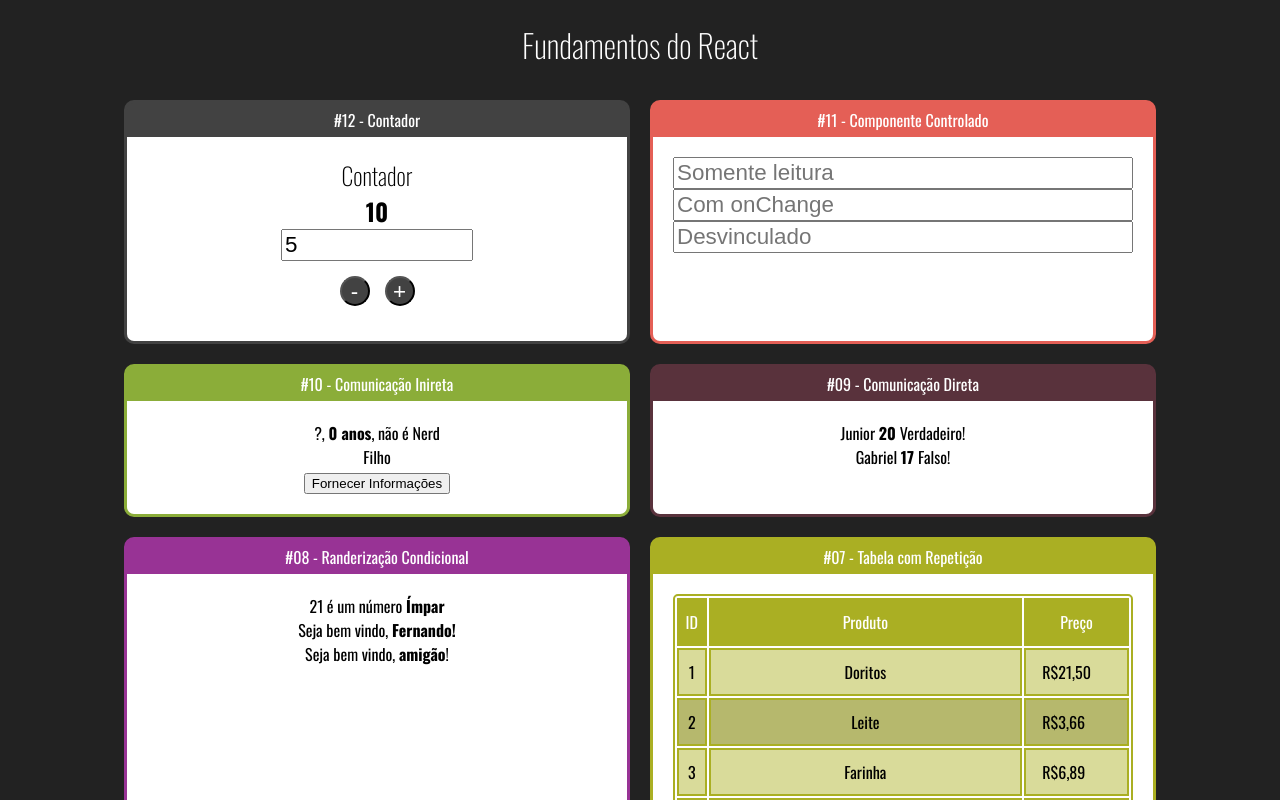
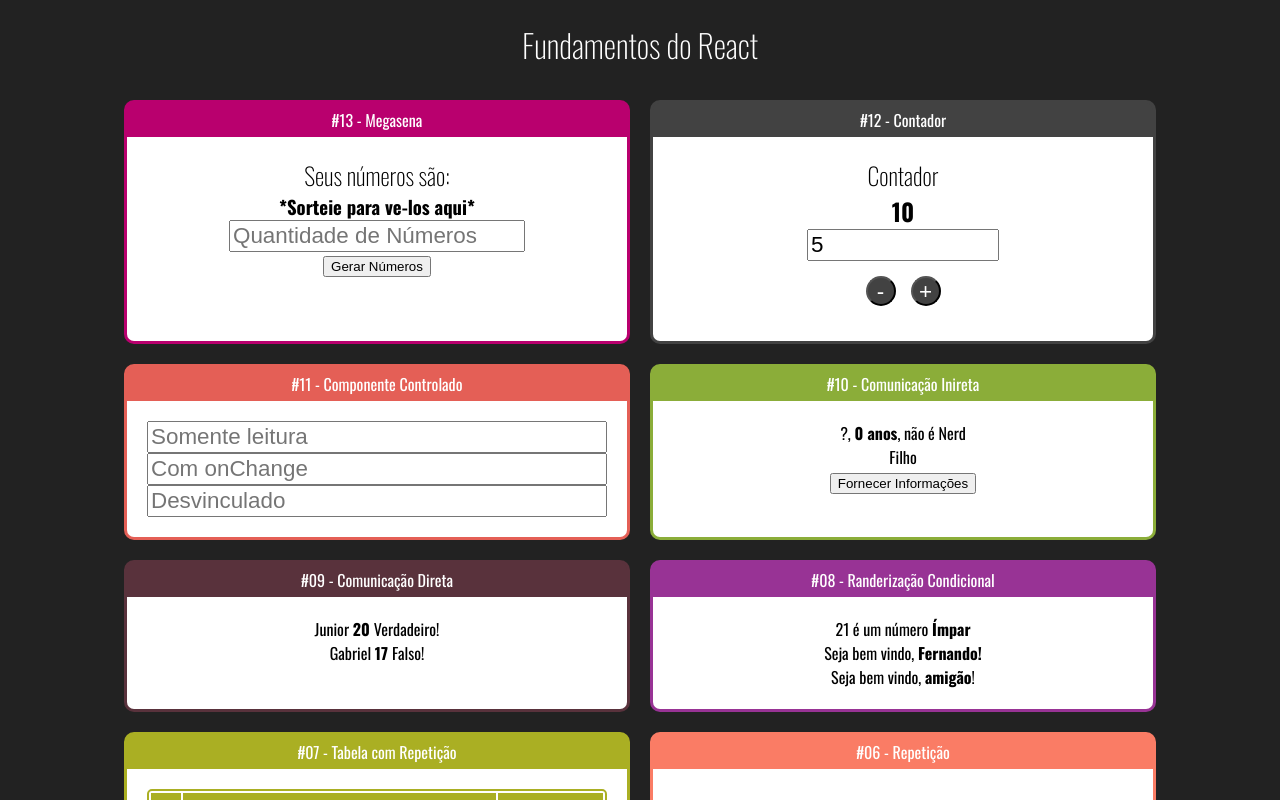
Before and after one commit to P4ul1t0s/fundamentos-react, a React (Create React App) app: page / in a window 1280 px wide. Shown: the top 800 px of the page. Built offline with nearby package versions, Linux system fonts and the light colour scheme.

Commit message:
Componente da Megasena

```diff
--- a/src/App.jsx
+++ b/src/App.jsx
@@ -16,11 +16,16 @@ import DiretaPai from './components/comunication/DiretaPai'
 import IndiretaPai from './components/comunication/IndiretaPai'
 import Input from './components/form/Input'
 import Contador from './components/counter/Contador'
+import Mega from './components/mega/Mega'
 
 export default () => (
     <div className="App">
         <h1>Fundamentos do React</h1>
         <div className="Cards">
+            <Card titulo="#13 - Megasena" color="#B9006E">
+                <Mega qtd={6}/>
+            </Card>
+
             <Card titulo="#12 - Contador" color="#424242">
                 <Contador  numeroInicial={10}/>
             </Card>
--- /dev/null
+++ b/src/components/mega/Mega.css
@@ -0,0 +1,3 @@
+.Mega input{
+    font-size: 1.4rem;
+}
--- a/src/components/mega/Mega.jsx
+++ b/src/components/mega/Mega.jsx
@@ -1,5 +1,35 @@
+import { useState } from "react"
+import './Mega.css'
+
 export default p => {
-    function resultado(val)
+    function sortear(tamanho){
+        let sorteio = []
+        while(sorteio.length !== (tamanho*2)){
+            sorteio.push(verificaSortiados(sorteio), ' - ')
+        }
+        sorteio.pop()
+        return sorteio
+    }
 
-    return resultado(p.val)
+    function verificaSortiados(sorteio){
+        let new_num = parseInt(Math.random()*61)
+        return sorteio.includes(new_num) ?
+        verificaSortiados(sorteio) : new_num
+    }
+
+    const [qtd, setQtd] = useState(p.qtd)
+    const [numeros, setNumeros] = useState(qtd)
+
+    return(
+        <div className="Mega">
+            <h2>Seus números são:</h2>
+            <h3><strong>{numeros.length === undefined ? '*Sorteie para ve-los aqui*' : numeros}</strong></h3>
+            <div>
+                <input type="number" placeholder="Quantidade de Números" onChange={e => {setQtd(+e.target.value); setNumeros(sortear(+e.target.value))}}/>
+            </div>
+            <button onClick={() => setNumeros(sortear(qtd))}>
+                Gerar Números
+            </button>
+        </div>
+    )
 }
--- a/src/components/mega/tempCodeRunnerFile.js
+++ /dev/null
@@ -1 +0,0 @@
-            console.log("repitiu")
```
Also changed, not shown: src/components/mega/MegaLogic.js (+0 -14 lines).
